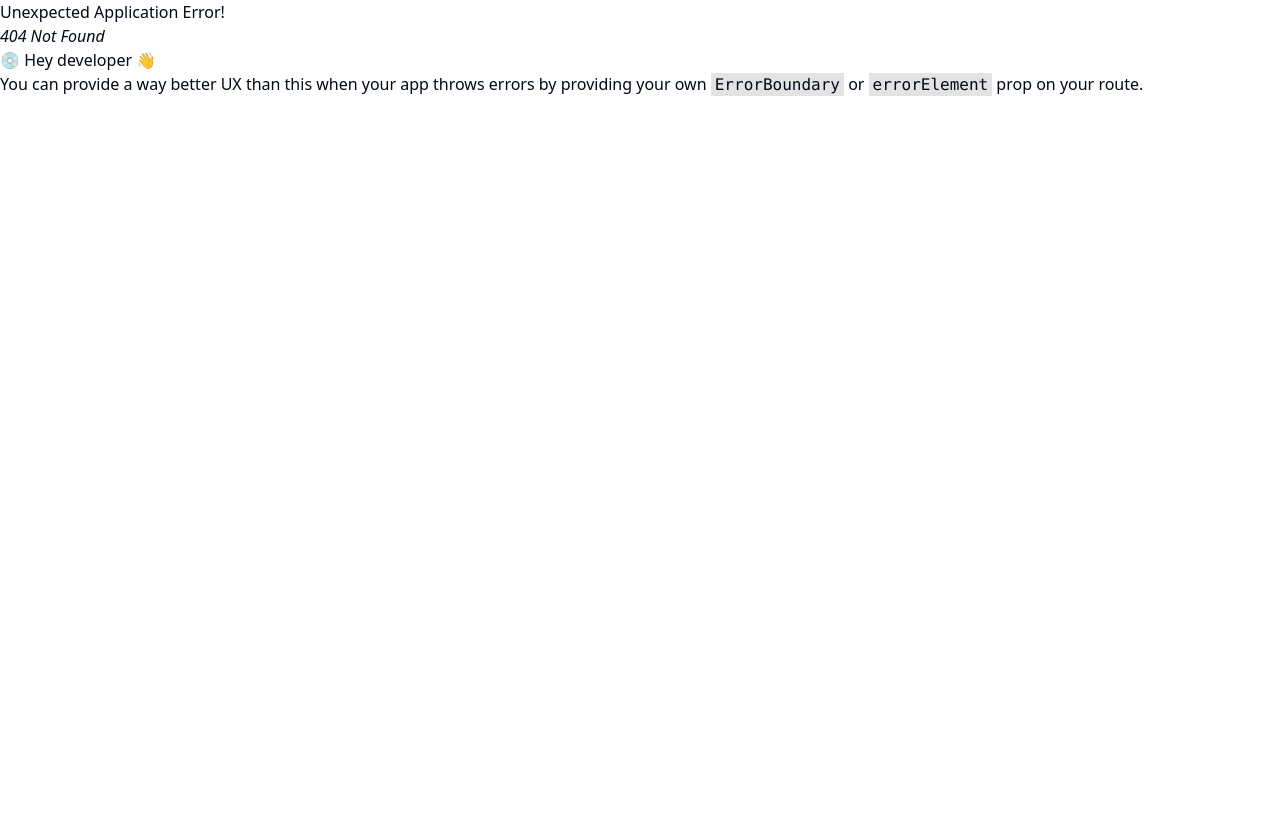
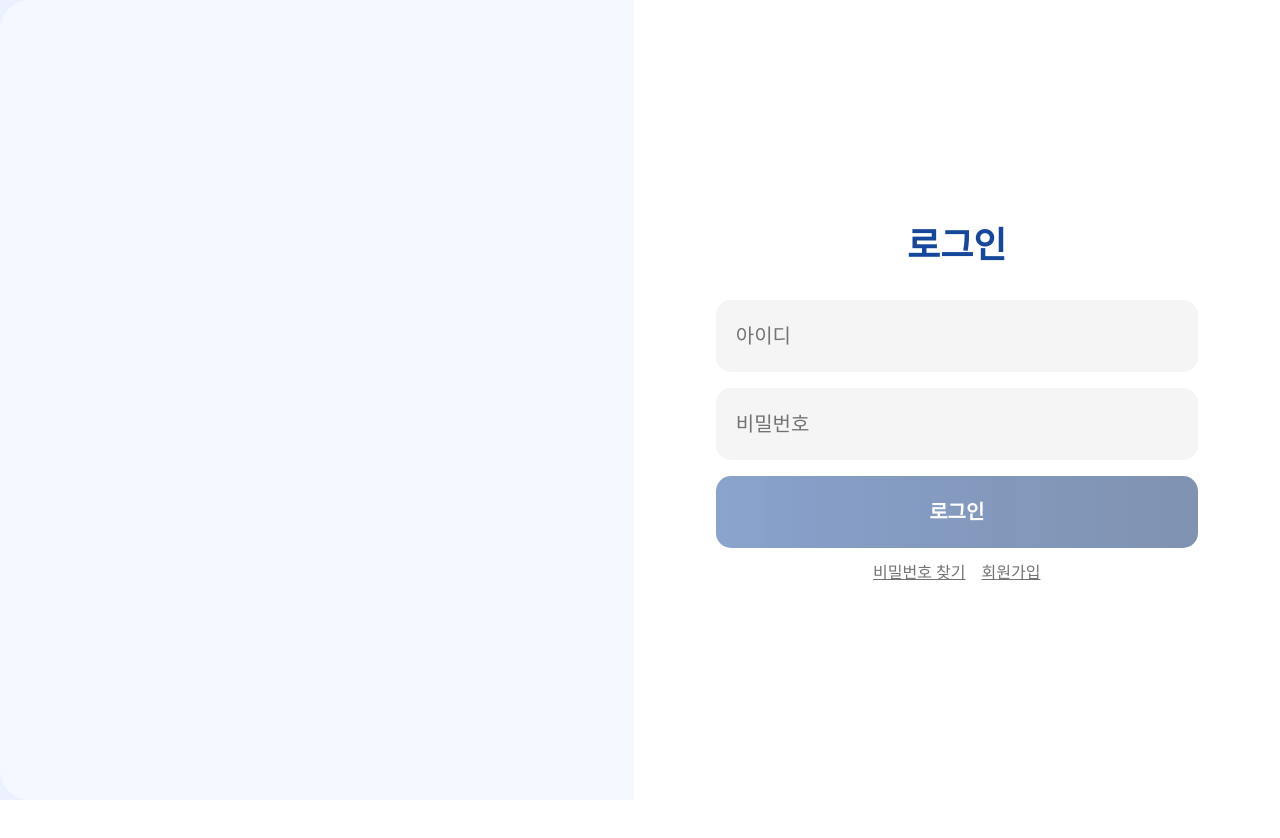
Before and after one commit to LogisMobilityX/mega-express-front, a React (Vite) app: page /login in a window 1280 px wide. Before the commit this address had no page. Shown: the top 838 px of the page. Before the commit the page ends 800 px from the top, so only its background shows below. Built offline with nearby package versions, Linux system fonts and the light colour scheme.

Commit message:
feat: 로그인 UI 퍼블리싱

```diff
--- a/src/app/routes/index.tsx
+++ b/src/app/routes/index.tsx
@@ -1,5 +1,6 @@
 import { Components } from '@/pages/components'
 import { HomePage } from '@/pages/home/home-page'
+import { LoginPage } from '@/pages/login/login-page'
 import { SignUpPage } from '@/pages/sign-up/ui/sign-up-page'
 import { HomeLayout } from '@/shared/ui/home-layout'
 import { createBrowserRouter } from 'react-router-dom'
@@ -10,6 +11,7 @@ export const router: ReturnType<typeof createBrowserRouter> = createBrowserRoute
     element: <HomeLayout />,
     children: [
       { path: '', element: <HomePage /> },
+      { path: '/login', element: <LoginPage /> },
       { path: '/sign-up', element: <SignUpPage /> },
     ],
   },
--- a/src/pages/home/home-page.tsx
+++ b/src/pages/home/home-page.tsx
@@ -1,4 +1,5 @@
 import { Button } from '@/shared/ui/button'
+import { Link } from 'react-router-dom'
 
 export const HomePage = () => {
   return (
@@ -6,7 +7,9 @@ export const HomePage = () => {
       <div className='flex flex-col items-center gap-10'>
         <img src='src/assets/Logo.png' width={241} height={44} />
         <div className='flex flex-col gap-4'>
-          <Button>로그인</Button>
+          <Link to='/login'>
+            <Button>로그인</Button>
+          </Link>
           <Button variant='medium'>회원가입</Button>
         </div>
       </div>
--- /dev/null
+++ b/src/pages/login/login-form.tsx
@@ -0,0 +1,39 @@
+import { Button } from '@/shared/ui/button'
+import { Input } from '@/shared/ui/input'
+import { zodResolver } from '@hookform/resolvers/zod'
+import { useState } from 'react'
+import { useForm } from 'react-hook-form'
+import { z } from 'zod'
+
+const loginFormSchema = z.object({
+  email: z.string().min(1),
+  password: z.string().min(1),
+})
+
+type LoginForm = z.infer<typeof loginFormSchema>
+
+export const LoginForm = () => {
+  const [error, setError] = useState<string>()
+  const {
+    register,
+    handleSubmit,
+    formState: { errors, isValid },
+  } = useForm<LoginForm>({
+    resolver: zodResolver(loginFormSchema),
+  })
+
+  const onSubmit = () => {}
+
+  return (
+    <form className='flex flex-col gap-4' onSubmit={handleSubmit((values) => {})}>
+      <div>
+        <Input placeholder='아이디' {...register('email')} />
+      </div>
+      <div>
+        <Input placeholder='비밀번호' {...register('password')} />
+      </div>
+      {error && <div></div>}
+      <Button disabled={!isValid}>로그인</Button>
+    </form>
+  )
+}
--- /dev/null
+++ b/src/pages/login/login-page.tsx
@@ -0,0 +1,17 @@
+import { Button } from '@/shared/ui/button'
+import { LoginForm } from './login-form'
+
+export const LoginPage = () => {
+  return (
+    <div className='flex h-full flex-col items-center justify-center gap-7'>
+      <div className='text-[36px] font-bold text-p-900'>로그인</div>
+      <div className='flex flex-col gap-4'>
+        <LoginForm />
+        <div className='flex justify-center gap-4'>
+          <Button variant='low'>비밀번호 찾기</Button>
+          <Button variant='low'>회원가입</Button>
+        </div>
+      </div>
+    </div>
+  )
+}
--- a/src/shared/ui/button.tsx
+++ b/src/shared/ui/button.tsx
@@ -11,7 +11,7 @@ const buttonVariants = cva(
         high: 'h-[72px] bg-gradient-to-r from-[#15489C] to-[#002562] text-[20px] font-bold rounded-[15px] w-[482px] text-white px-4 py-2',
         medium:
           'h-[72px] border border-p-900 border-[2px] text-[20px] font-bold text-[#15489C] rounded-[15px] w-[482px] px-4 py-2',
-        low: 'underline w-[64px] h-[19px] text-[16px] leading-[19.2px] text-g-500 font-normal',
+        low: 'underline w-fit h-[19px] text-[16px] leading-[19.2px] text-g-500 font-normal',
       },
     },
     defaultVariants: {
```
